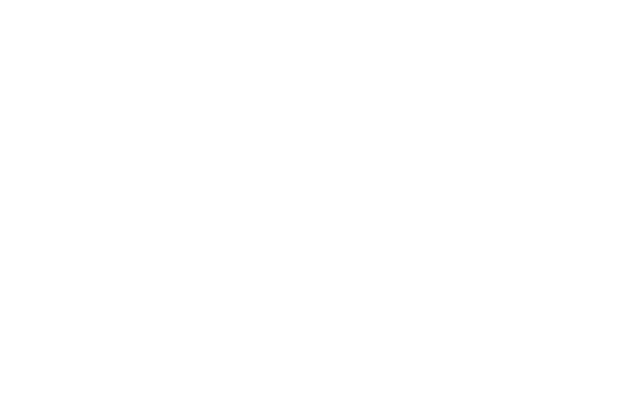
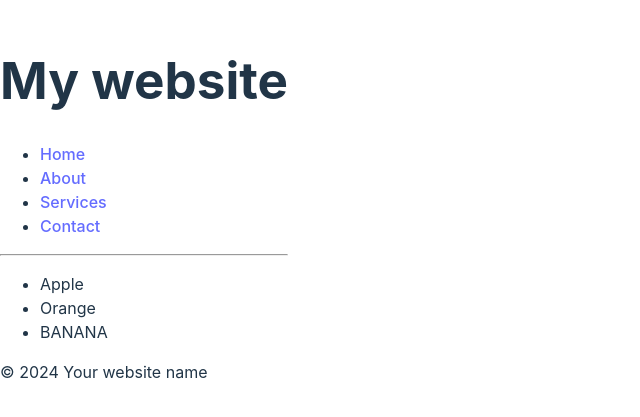
Before and after one commit to lukamrko/brocode-react-course, a React (Vite) app in the folder my-react-app/: page / in a window 1280 px wide. Shown: the part 191-608 px from the top of the page, without its empty margins (0-640 px from the left). Built offline with nearby package versions, Linux system fonts and the light colour scheme.

Commit message:
Introduction end

```diff
--- a/my-react-app/src/App.jsx
+++ b/my-react-app/src/App.jsx
@@ -1,6 +1,14 @@
+import Header from './Header.jsx'
+import Footer from './Footer.jsx'
+import Food from './Food.jsx'
+
 function App() {
+
 	return (
 		<>
+			<Header />
+			<Food />
+			<Footer />
 		</>
 	);
 }
--- /dev/null
+++ b/my-react-app/src/Food.jsx
@@ -0,0 +1,15 @@
+function Food() {
+
+    const food1 = "Orange";
+    const food2 = "Banana";
+
+    return (
+        <ul>
+            <li>Apple</li>
+            <li>{food1}</li>
+            <li>{food2.toUpperCase()}</li>
+        </ul>
+    );
+}
+
+export default Food
--- /dev/null
+++ b/my-react-app/src/Footer.jsx
@@ -0,0 +1,10 @@
+
+function Footer() {
+    return (
+        <footer>
+            <p>&copy; {new Date().getFullYear()} Your website name</p>
+        </footer>
+    )
+}
+
+export default Footer
--- /dev/null
+++ b/my-react-app/src/Header.jsx
@@ -0,0 +1,19 @@
+function Header() {
+
+    return (
+        <header>
+            <h1>My website</h1>
+            <nav>
+                <ul>
+                    <li><a href="#">Home</a></li>
+                    <li><a href="#">About</a></li>
+                    <li><a href="#">Services</a></li>
+                    <li><a href="#">Contact</a></li>
+                </ul>
+            </nav>
+            <hr></hr>
+        </header>
+    );
+}
+
+export default Header
--- a/my-react-app/src/index.css
+++ b/my-react-app/src/index.css
@@ -0,0 +1,73 @@
+:root {
+    font-family: Inter, system-ui, Avenir, Helvetica, Arial, sans-serif;
+    line-height: 1.5;
+    font-weight: 400;
+
+    color-scheme: light dark;
+    color: rgba(255, 255, 255, 0.87);
+    background-color: #242424;
+
+    font-synthesis: none;
+    text-rendering: optimizeLegibility;
+    -webkit-font-smoothing: antialiased;
+    -moz-osx-font-smoothing: grayscale;
+}
+
+a {
+    font-weight: 500;
+    color: #646cff;
+    text-decoration: inherit;
+}
+
+a:hover {
+    color: #535bf2;
+}
+
+body {
+    margin: 0;
+    display: flex;
+    place-items: center;
+    min-width: 320px;
+    min-height: 100vh;
+}
+
+h1 {
+    font-size: 3.2em;
+    line-height: 1.1;
+}
+
+button {
+    border-radius: 8px;
+    border: 1px solid transparent;
+    padding: 0.6em 1.2em;
+    font-size: 1em;
+    font-weight: 500;
+    font-family: inherit;
+    background-color: #1a1a1a;
+    cursor: pointer;
+    transition: border-color 0.25s;
+}
+
+button:hover {
+    border-color: #646cff;
+}
+
+button:focus,
+button:focus-visible {
+    outline: 4px auto -webkit-focus-ring-color;
+}
+
+@media (prefers-color-scheme: light) {
+    :root {
+        color: #213547;
+        background-color: #ffffff;
+    }
+
+    a:hover {
+        color: #747bff;
+    }
+
+    button {
+        background-color: #f9f9f9;
+    }
+}
```
